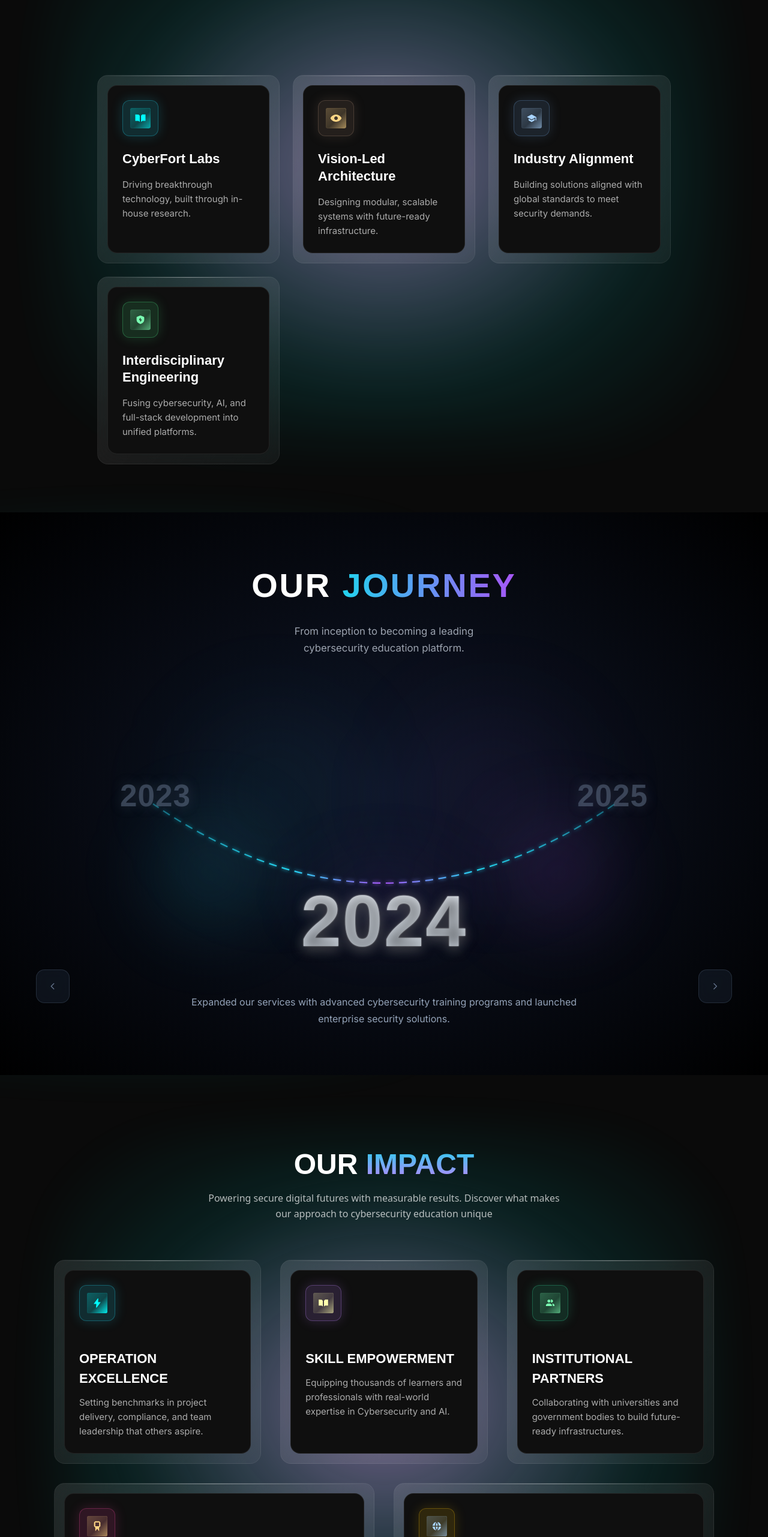
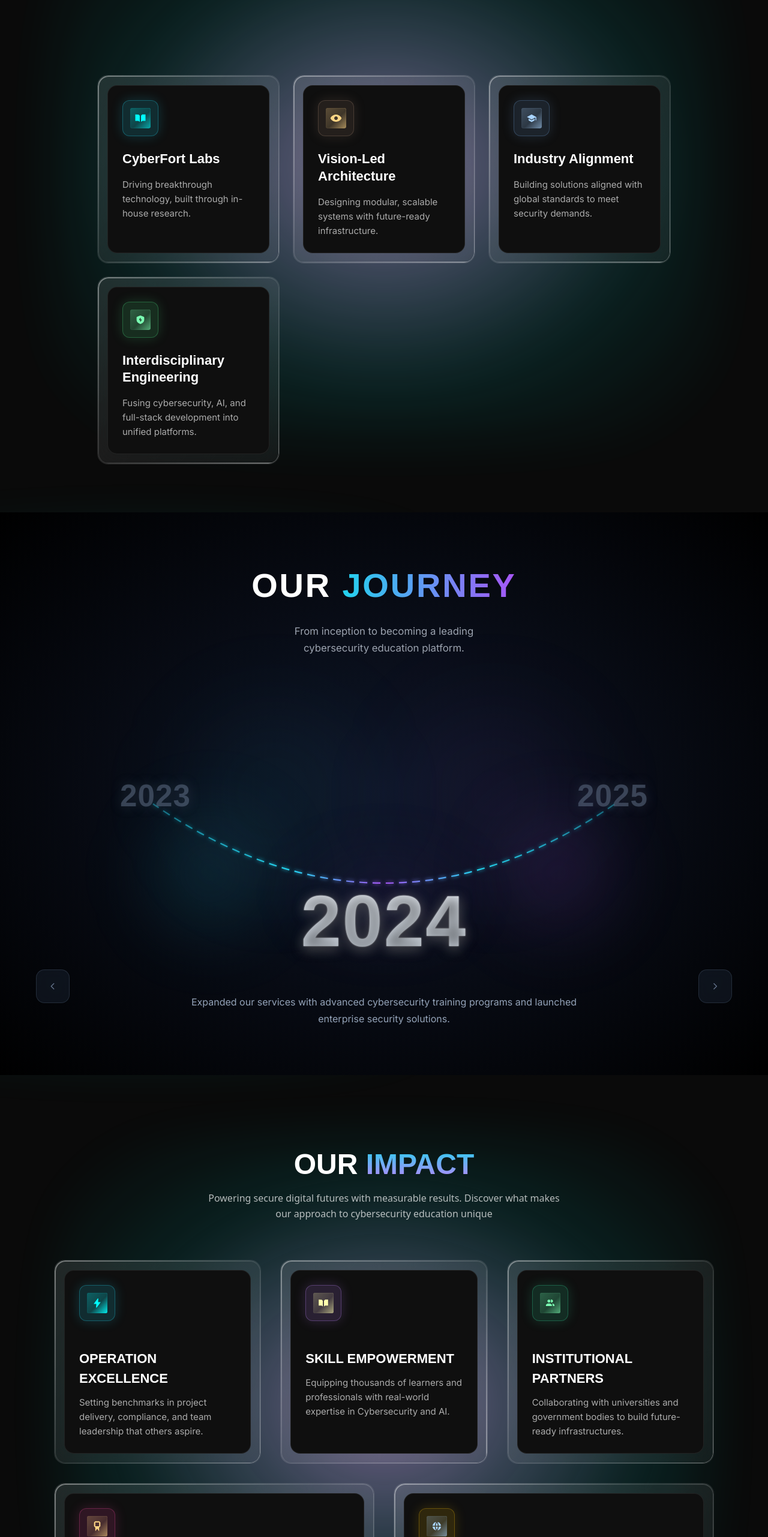
Before and after one commit to AayushRawatCOder/CYBERFORTTECH, a React (Vite) app in the folder frontend/: page /about in a window 1280 px wide. Shown: the part 1564-4126 px from the top of the page at 60% size. Built offline with nearby package versions, Linux system fonts and the light colour scheme; a web font is replaced by a local one.

Commit message:
ui updated

```diff
--- a/frontend/src/components/About/HeroOfferAbout/AboutHero.scss
+++ b/frontend/src/components/About/HeroOfferAbout/AboutHero.scss
@@ -964,6 +964,7 @@ $card-border-radius: 28px;
   -webkit-mask-composite: xor;
   mask-composite: exclude;
   pointer-events: none;
+  opacity: 1;
 
   @media (max-width: 600px) {
     border-radius: 24px;
--- a/frontend/src/components/About/Impact/Ourimpact.scss
+++ b/frontend/src/components/About/Impact/Ourimpact.scss
@@ -73,16 +73,23 @@
     &::before {
   content: '';
   position: absolute;
-      top: 0;
-      left: 0;
-      right: 0;
-      height: 1px;
+  inset: 0;
+  border-radius: 18px;
+  padding: 1.5px;
   background: linear-gradient(
-        90deg,
-        transparent,
+      135deg,
       rgba(255, 255, 255, 0.4),
-        transparent
+      rgba(255, 255, 255, 0.1),
+      rgba(255, 255, 255, 0.4)
     );
+  -webkit-mask:
+    linear-gradient(#fff 0 0) content-box,
+    linear-gradient(#fff 0 0);
+  -webkit-mask-composite: xor;
+  mask-composite: exclude;
+  pointer-events: none;
+  opacity: 1;
+  z-index: 1;
 }
 
     &:hover {
--- a/frontend/src/components/About/WhyChooseUs/WhyChooseUs.scss
+++ b/frontend/src/components/About/WhyChooseUs/WhyChooseUs.scss
@@ -182,6 +182,28 @@ $card-border-radius: 28px;
   position: relative;
   transition: all 0.4s cubic-bezier(0.4, 0, 0.2, 1);
   animation: fadeInUp 0.8s ease-out backwards;
+
+  &::before {
+  content: '';
+  position: absolute;
+  inset: 0;
+  border-radius: $card-border-radius;
+  padding: 1.5px;
+  background: linear-gradient(
+      135deg,
+      rgba(255, 255, 255, 0.4),
+      rgba(255, 255, 255, 0.1),
+      rgba(255, 255, 255, 0.4)
+    );
+  -webkit-mask:
+    linear-gradient(#fff 0 0) content-box,
+    linear-gradient(#fff 0 0);
+  -webkit-mask-composite: xor;
+  mask-composite: exclude;
+  pointer-events: none;
+  opacity: 1;
+  z-index: 1;
+}
 
   @media (max-width: 600px) {
     border-radius: 24px;
--- a/frontend/src/components/About/offer/OfferSection.scss
+++ b/frontend/src/components/About/offer/OfferSection.scss
@@ -213,16 +213,23 @@ $breakpoint-xs: 400px;
     &::before {
   content: '';
   position: absolute;
-      top: 0;
-      left: 0;
-      right: 0;
-      height: 1px;
+  inset: 0;
+  border-radius: 18px;
+  padding: 1.5px;
   background: linear-gradient(
-        90deg,
-        transparent,
+      135deg,
       rgba(255, 255, 255, 0.4),
-        transparent
+      rgba(255, 255, 255, 0.1),
+      rgba(255, 255, 255, 0.4)
     );
+  -webkit-mask:
+    linear-gradient(#fff 0 0) content-box,
+    linear-gradient(#fff 0 0);
+  -webkit-mask-composite: xor;
+  mask-composite: exclude;
+  pointer-events: none;
+  opacity: 1;
+  z-index: 1;
 }
 
     &:hover {
```
Lines whose indentation alone changed are shown as unchanged.
